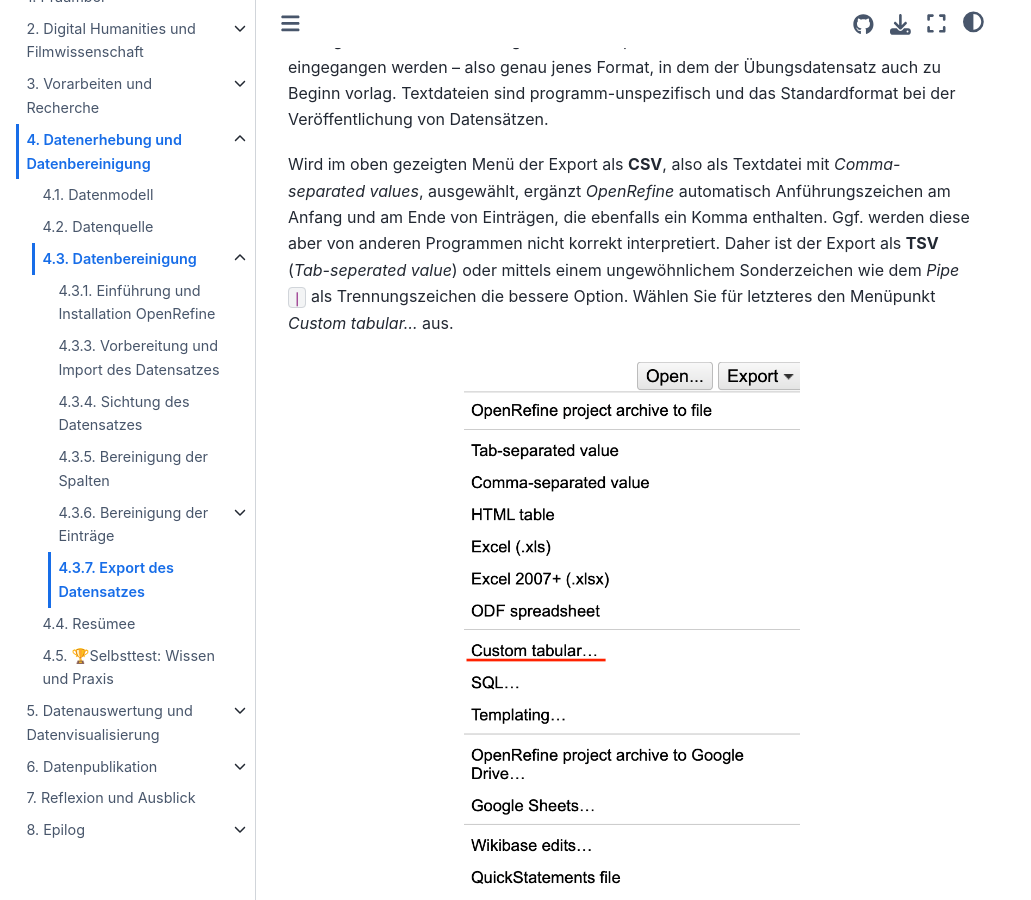
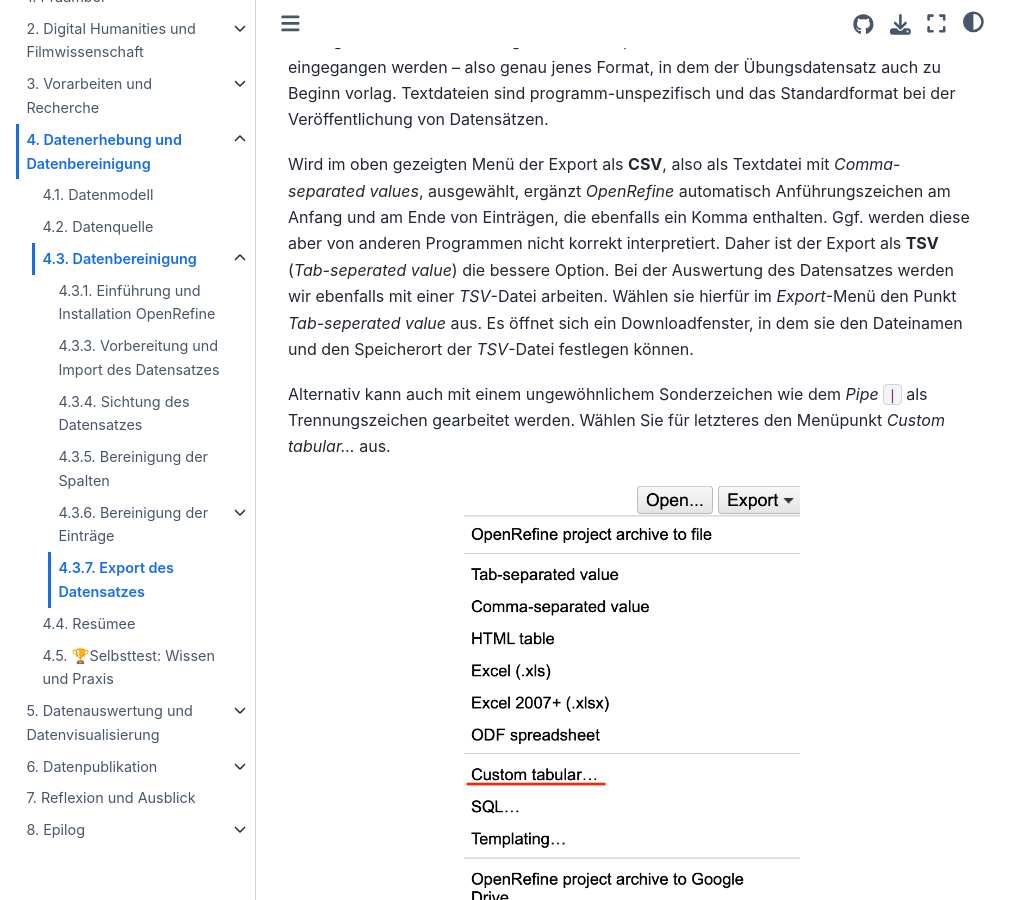
Before and after one commit to quadriga-dk/Bewegtes-Bild-Fallstudie-2, a Jupyter Book: the page built from bereinigung/openRefine/6_export.md, in a window 1280 px wide and 900 px high, scrolled down 951 px. Shown: the whole window, without its empty margins (0-1031 px from the left). Built offline with Jupyter Book 1.0.4 settings and Sphinx 7.4.7 and the Sphinx Book theme 1.1.4, drawn with Linux system fonts in a browser that asks for light colours; some of the changed text lies outside the part shown.

Commit message:
Update 6_export.md

````diff
--- a/bereinigung/openRefine/6_export.md
+++ b/bereinigung/openRefine/6_export.md
@@ -15,7 +15,10 @@ Auf den Export eines *OpenRefine*-Projekts wurde bereits im Kapitel zur [Sichtun
 
 Im Folgenden soll auf das Vorgehen beim Export des Datensatzes als Textdatei eingegangen werden – also genau jenes Format, in dem der Übungsdatensatz auch zu Beginn vorlag. Textdateien sind programm-unspezifisch und das Standardformat bei der Veröffentlichung von Datensätzen.
 
-Wird im oben gezeigten Menü der Export als **CSV**, also als Textdatei mit *Comma-separated values*, ausgewählt, ergänzt *OpenRefine* automatisch Anführungszeichen am Anfang und am Ende von Einträgen, die ebenfalls ein Komma enthalten. Ggf. werden diese aber von anderen Programmen nicht korrekt interpretiert. Daher ist der Export als **TSV** (*Tab-seperated value*) oder mittels einem ungewöhnlichem Sonderzeichen wie dem *Pipe* `|` als Trennungszeichen die bessere Option. Wählen Sie für letzteres den Menüpunkt *Custom tabular...* aus.
+Wird im oben gezeigten Menü der Export als **CSV**, also als Textdatei mit *Comma-separated values*, ausgewählt, ergänzt *OpenRefine* automatisch Anführungszeichen am Anfang und am Ende von Einträgen, die ebenfalls ein Komma enthalten. Ggf. werden diese aber von anderen Programmen nicht korrekt interpretiert. Daher ist der Export als **TSV** (*Tab-seperated value*) die bessere Option. Bei der Auswertung des Datensatzes werden wir ebenfalls mit einer *TSV*-Datei arbeiten. Wählen sie hierfür im *Export*-Menü den Punkt *Tab-seperated value* aus. Es öffnet sich ein Downloadfenster, in dem sie den Dateinamen und den Speicherort der *TSV*-Datei festlegen können.
+
+
+Alternativ kann auch mit einem ungewöhnlichem Sonderzeichen wie dem *Pipe* `|` als Trennungszeichen gearbeitet werden. Wählen Sie für letzteres den Menüpunkt *Custom tabular...* aus.
 
 ```{figure} ../../assets/bereinigung/openRefine/export/export_2.png
 ---
@@ -44,4 +47,4 @@ Das Menü *custom tabular*
 
 Damit ist die Bereinigung des Datensatzes erfolgreich abgeschlossen!
 
-Sie können Ihre Ergebnisse mit [dieser Musterlösung des *OpenRefine*-Projekts](../../assets/daten/Synthetischer_Datensatz_Uebung_OER_final.tar) und [dieser TSV-Exportdatei](../../assets/daten/Synthetischer_Datensatz_Uebung_OER_final.tsv) (rechte Maustaste und *Ziel speichern unter* auswählen) vergleichen.
+Sie können Ihre Ergebnisse mit [dieser Musterlösung des *OpenRefine*-Projekts](../../assets/daten/Synthetischer_Datensatz_Uebung_OER_final.tar) und [dieser TSV-Exportdatei](../../assets/daten/Synthetischer_Datensatz_Uebung_OER_final.tsv) (falls der Download nicht per Klick auf den Link starten sollte: rechte Maustaste und *Ziel speichern unter* auswählen) vergleichen.
````
